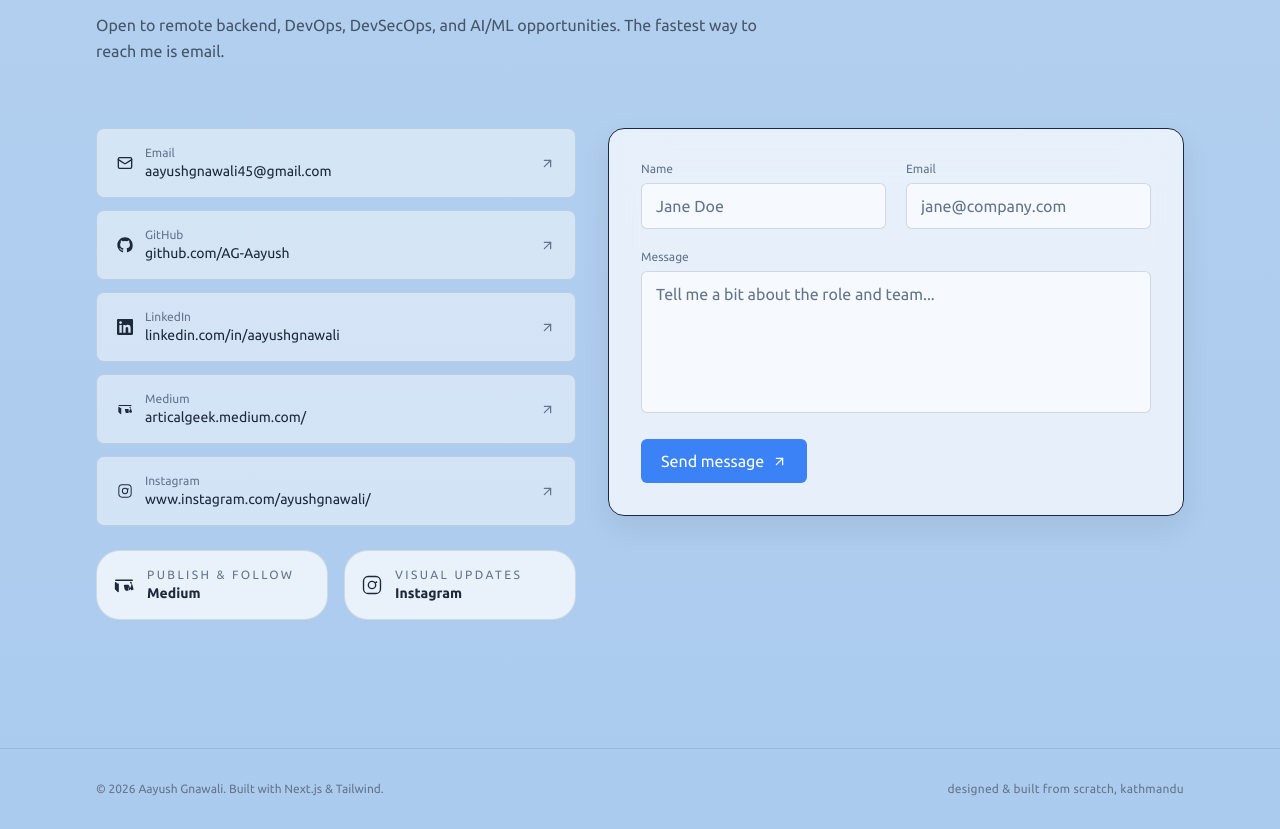
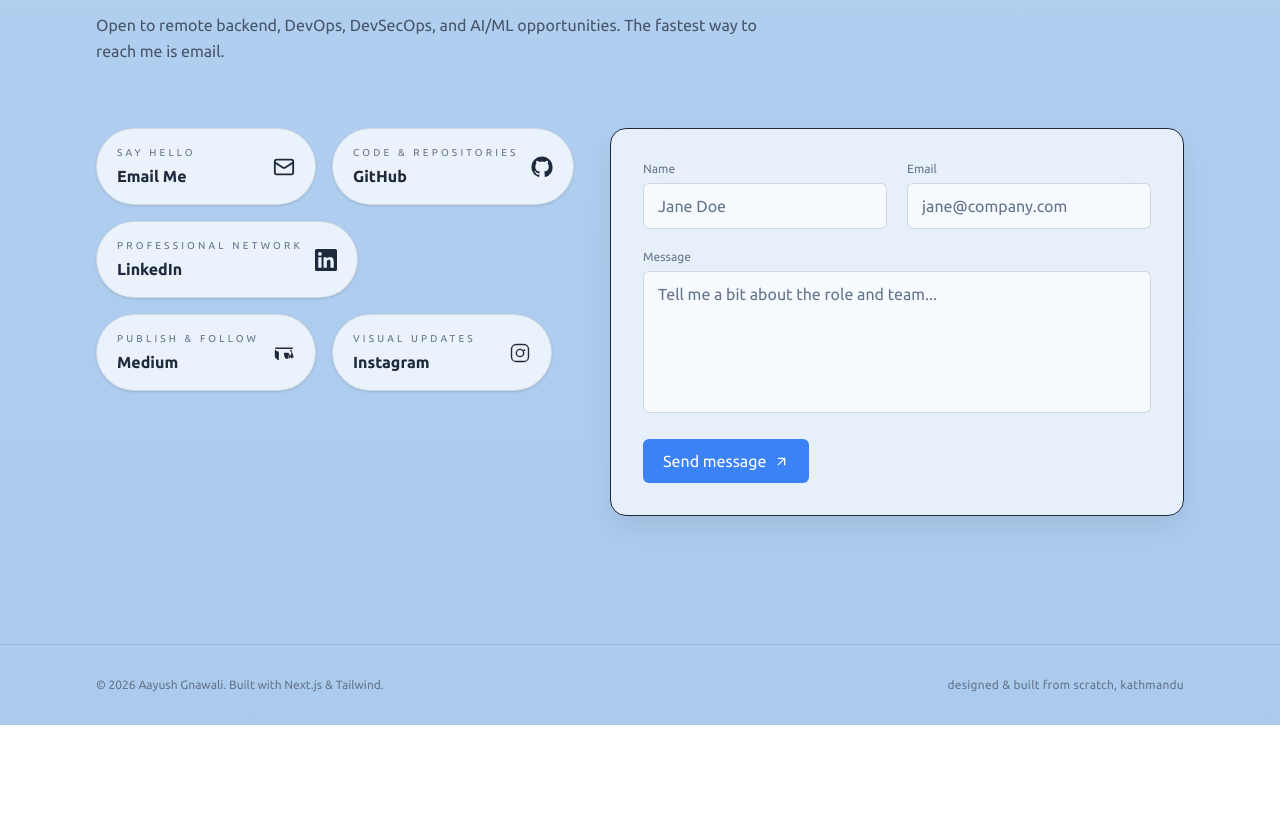
Before and after one commit to AG-Aayush/Aayush-Gnawali-PORTFOLIO-, a Next.js app in the folder portfolio/: page / in a window 1280 px wide. Shown: the part 8220-9049 px from the top of the page. After the commit the page ends 8945 px from the top, so only its background shows below. Built offline with nearby package versions, Linux system fonts and the light colour scheme.

Commit message:
feat: finalize contact section updates

```diff
--- a/portfolio/src/components/sections/Contact.tsx
+++ b/portfolio/src/components/sections/Contact.tsx
@@ -8,12 +8,37 @@ import { Reveal } from "@/components/ui/Reveal";
 import { GlassCard } from "@/components/ui/GlassCard";
 import { GithubIcon, LinkedinIcon, MediumIcon, InstagramIcon } from "@/components/ui/BrandIcons";
 
-const contactLinks = [
-  { label: "Email", value: personal.email, href: `mailto:${personal.email}`, icon: Mail },
-  { label: "GitHub", value: personal.github.replace("https://", ""), href: personal.github, icon: GithubIcon },
-  { label: "LinkedIn", value: personal.linkedin.replace("https://", ""), href: personal.linkedin, icon: LinkedinIcon },
-  { label: "Medium", value: personal.medium.replace("https://", ""), href: personal.medium, icon: MediumIcon },
-  { label: "Instagram", value: personal.instagram?.replace("https://", ""), href: personal.instagram ?? "https://www.instagram.com/ayushgnawali/", icon: InstagramIcon },
+const contactHandles = [
+  {
+    label: "Email Me",
+    tagline: "SAY HELLO",
+    href: `mailto:${personal.email}`,
+    icon: Mail,
+  },
+  {
+    label: "GitHub",
+    tagline: "CODE & REPOSITORIES",
+    href: personal.github,
+    icon: GithubIcon,
+  },
+  {
+    label: "LinkedIn",
+    tagline: "PROFESSIONAL NETWORK",
+    href: personal.linkedin,
+    icon: LinkedinIcon,
+  },
+  {
+    label: "Medium",
+    tagline: "PUBLISH & FOLLOW",
+    href: personal.medium,
+    icon: MediumIcon,
+  },
+  {
+    label: "Instagram",
+    tagline: "VISUAL UPDATES",
+    href: personal.instagram ?? "https://www.instagram.com/ayushgnawali/",
+    icon: InstagramIcon,
+  },
 ];
 
 export function Contact() {
@@ -45,69 +70,32 @@ export function Contact() {
           description="Open to remote backend, DevOps, DevSecOps, and AI/ML opportunities. The fastest way to reach me is email."
         />
 
-        <div className="grid gap-8 lg:grid-cols-[1fr_1.2fr]">
+        <div className="grid gap-8 lg:grid-cols-[1.05fr_1.25fr]">
           <Reveal>
-            <div className="space-y-3">
-              {contactLinks.map(({ label, value, href, icon: Icon }) => (
+            <div className="grid gap-4">
+              <div className="flex flex-wrap gap-4">
+                {contactHandles.map(({ label, tagline, href, icon: Icon }) => (
                   <a
                     key={label}
                     href={href}
                     target={href.startsWith("http") ? "_blank" : undefined}
                     rel={href.startsWith("http") ? "noreferrer noopener" : undefined}
-                  className="group flex items-center justify-between rounded-lg border border-[var(--color-border)] bg-[var(--color-surface)]/50 px-5 py-4 transition-colors duration-200 hover:border-[var(--color-accent-dim)] hover:bg-[var(--color-surface-hover)]"
+                    className="group flex min-w-[220px] flex-col gap-1 rounded-full border border-[var(--color-border)] bg-[var(--color-surface)]/80 px-5 py-4 text-left shadow-sm transition duration-200 hover:-translate-y-0.5 hover:border-[var(--color-accent)] hover:bg-[var(--color-surface-hover)]"
                   >
-                  <span className="flex items-center gap-3">
-                    <Icon size={16} className="text-[var(--color-accent-bright)]" />
-                    <span>
-                      <span className="block text-xs text-[var(--color-text-tertiary)]">
+                    <div className="flex items-center justify-between gap-3">
+                      <div>
+                        <p className="text-[10px] uppercase tracking-[0.32em] text-[var(--color-text-tertiary)]">
+                          {tagline}
+                        </p>
+                        <p className="mt-1 text-base font-semibold text-[var(--color-text-primary)]">
                           {label}
-                      </span>
-                      <span className="block text-sm text-[var(--color-text-primary)]">
-                        {value}
-                      </span>
-                    </span>
-                  </span>
-                  <ArrowUpRight
-                    size={15}
-                    className="text-[var(--color-text-tertiary)] transition-transform duration-200 group-hover:translate-x-0.5 group-hover:-translate-y-0.5 group-hover:text-[var(--color-text-primary)]"
-                  />
+                        </p>
+                      </div>
+                      <Icon size={22} className="text-[var(--color-accent-bright)]" />
+                    </div>
                   </a>
                 ))}
               </div>
-
-            <div className="grid gap-4 pt-6 sm:grid-cols-2">
-              <a
-                href={personal.medium}
-                target="_blank"
-                rel="noreferrer noopener"
-                className="group flex items-center gap-3 rounded-3xl border border-[var(--color-border)] bg-[var(--color-surface)]/80 p-4 transition duration-200 hover:-translate-y-0.5 hover:border-[var(--color-accent)]"
-              >
-                <MediumIcon size={22} className="text-[var(--color-accent-bright)]" />
-                <div>
-                  <p className="text-xs uppercase tracking-[0.2em] text-[var(--color-text-tertiary)]">
-                    Publish & follow
-                  </p>
-                  <p className="text-sm font-semibold text-[var(--color-text-primary)]">
-                    Medium
-                  </p>
-                </div>
-              </a>
-              <a
-                href={personal.instagram}
-                target="_blank"
-                rel="noreferrer noopener"
-                className="group flex items-center gap-3 rounded-3xl border border-[var(--color-border)] bg-[var(--color-surface)]/80 p-4 transition duration-200 hover:-translate-y-0.5 hover:border-[var(--color-accent)]"
-              >
-                <InstagramIcon size={22} className="text-[var(--color-accent-bright)]" />
-                <div>
-                  <p className="text-xs uppercase tracking-[0.2em] text-[var(--color-text-tertiary)]">
-                    Visual updates
-                  </p>
-                  <p className="text-sm font-semibold text-[var(--color-text-primary)]">
-                    Instagram
-                  </p>
-                </div>
-              </a>
             </div>
           </Reveal>
 
@@ -192,9 +180,9 @@ export function Contact() {
 
                   <button
                     type="submit"
-                    className="inline-flex w-full items-center justify-center gap-2 rounded-md bg-[var(--color-accent)] px-5 py-2.5 text-sm font-medium text-white transition-colors duration-200 hover:bg-[var(--color-accent-bright)] sm:w-auto"
+                    className="inline-flex w-full items-center justify-center gap-2 rounded-md bg-[var(--color-accent)] px-5 py-2.5 text-sm font-medium text-white transition duration-200 hover:opacity-95 hover:scale-105 focus:outline-none sm:w-auto"
                   >
-                    Send message
+                    <span className="relative z-10">Send message</span>
                     <ArrowUpRight size={15} />
                   </button>
                 </form>
```
Lines whose indentation alone changed are shown as unchanged.
